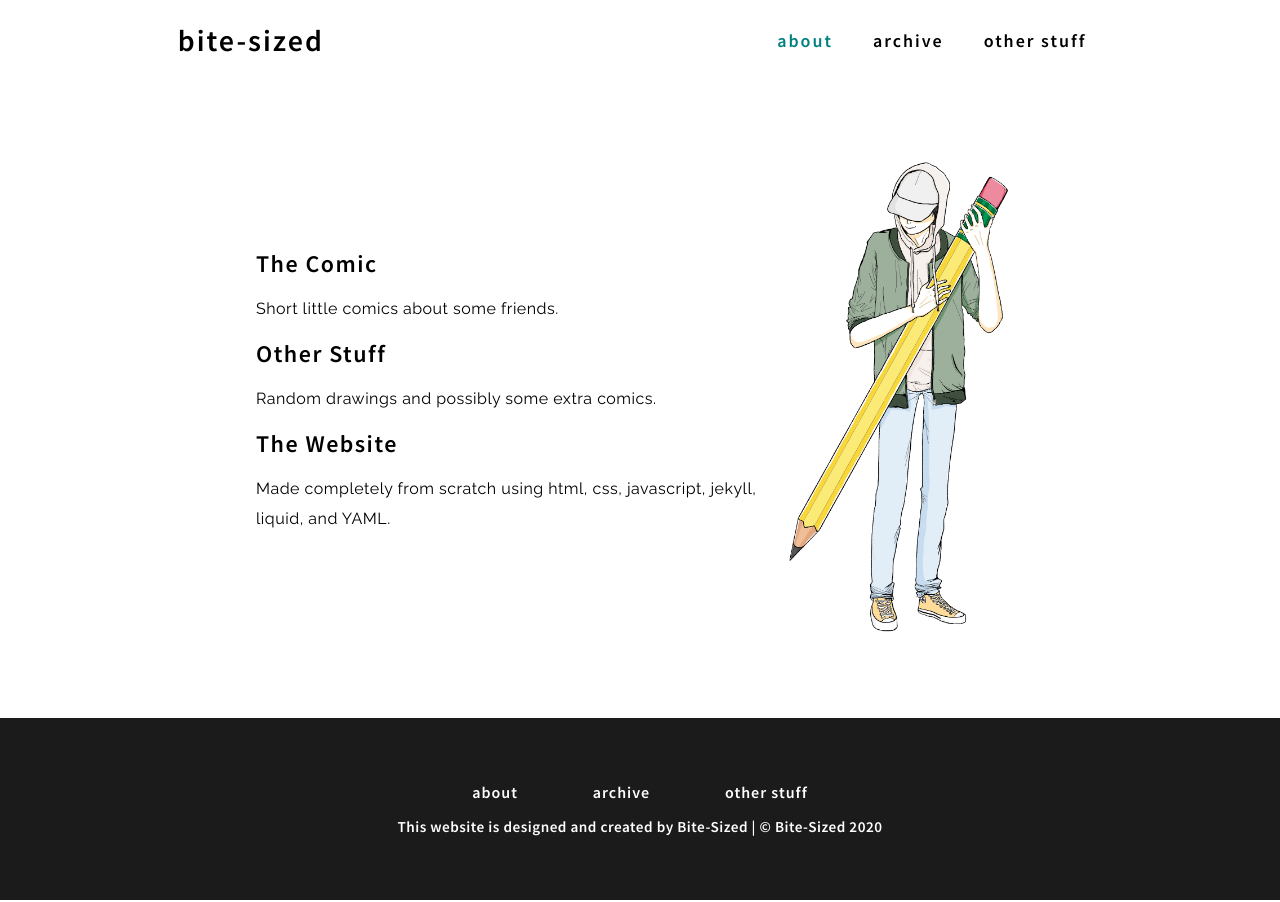
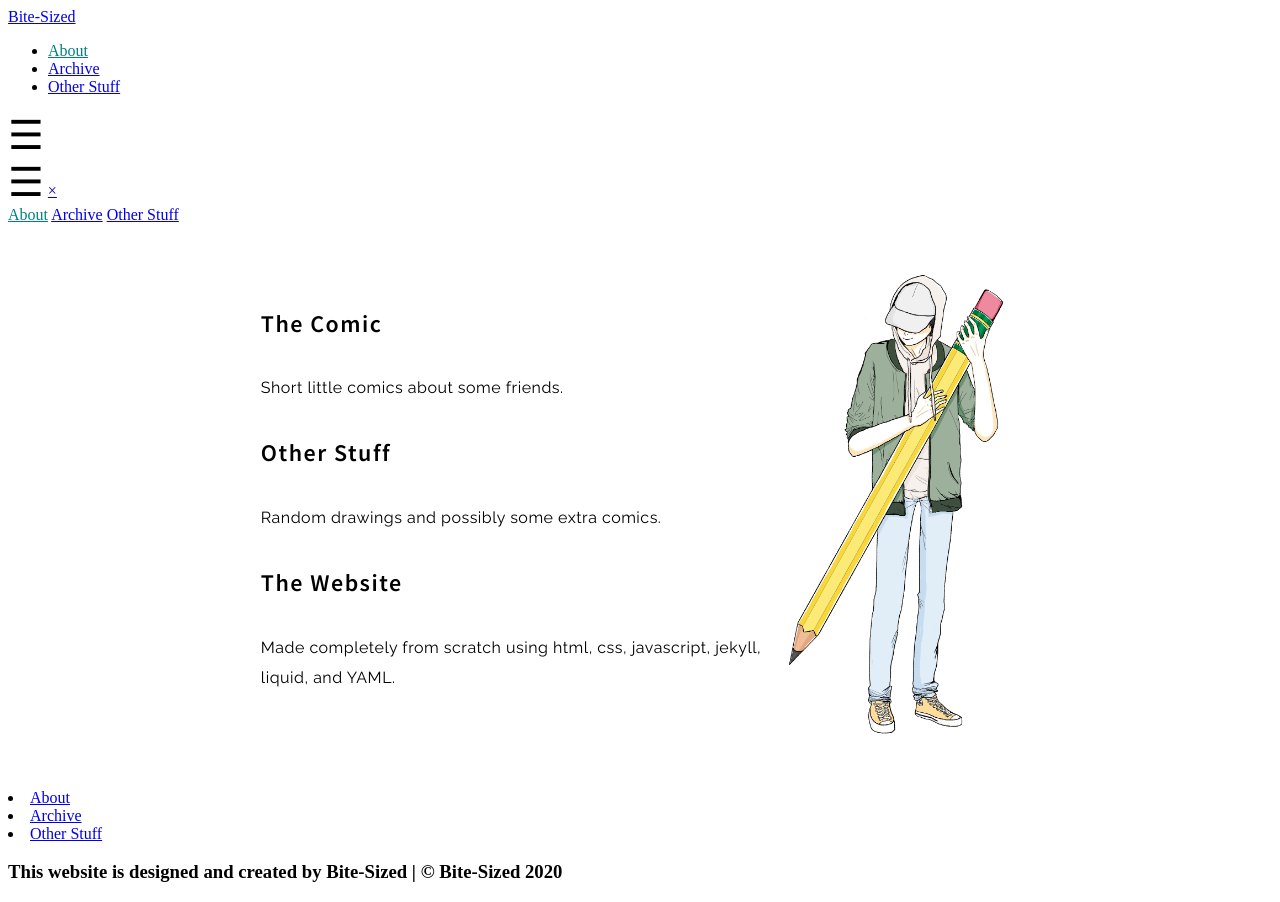
Before and after one commit to bitesizedcomics/bitesizedcomics.github.io, a Jekyll site: the page built from about/index.html, in a window 1280 px wide. Built offline with Jekyll 4.4.1, drawn with Linux system fonts in a browser that asks for light colours; nearby versions of some CDN libraries.

Commit message:
css added

```diff
--- a/_includes/head.html
+++ b/_includes/head.html
@@ -3,7 +3,7 @@
 	<meta name="viewport" content="width=device-width, initial-scale=1">
 	<meta charset="UTF-8">
     <!-- css for header and footer -->
-	<link rel="stylesheet" href="/css/HeaderFooter.css">
+	<link rel="stylesheet" href="{{ site.baseurl }}/css/HeaderFooter.css">
     <!-- media css for header and footer -->
 	<link rel="stylesheet" media="screen and (max-width: 750px)" href="/css/HeaderFooterMedia.css">
 	<!-- fonts -->
```
